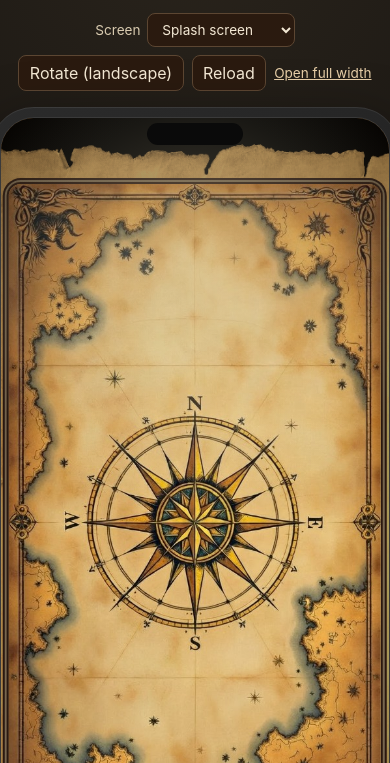
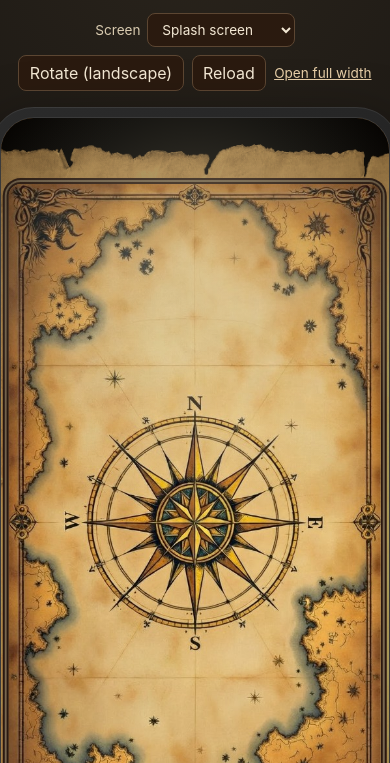
Before and after one commit to sdjourney07-tech/Globbal, a website: page mobile-preview.html in a window 390 px wide. Shown: the part 81-844 px from the top of the page. Drawn offline with Linux system fonts and the light colour scheme.

Commit message:
Fix online tile drag cleared by cancelled HTML5 dragend.
Stop native drag from racing pointer-drag mid-gesture, and remove the mobile preview phone notch oval.

Co-authored-by: Cursor <cursoragent@cursor.com>

```diff
--- a/app-online.js
+++ b/app-online.js
@@ -748,6 +748,10 @@ function onTurnTileDragStart(event, row, col) {
 }
 
 function onAnyDragEnd() {
+  // HTML5 dragend can fire when we cancel native drag for pointer-drag; ignore it.
+  if (window.GlobbleTilePointerDrag?.isActive?.()) {
+    return;
+  }
   if (window.GlobbleRackReorder) {
     window.GlobbleRackReorder.finishDragGhost();
   }
--- a/app.js
+++ b/app.js
@@ -1102,6 +1102,10 @@ function onTurnTileDragStart(event, row, col) {
 }
 
 function onAnyDragEnd() {
+  // HTML5 dragend can fire when we cancel native drag for pointer-drag; ignore it.
+  if (window.GlobbleTilePointerDrag?.isActive?.()) {
+    return;
+  }
   if (window.GlobbleRackReorder) {
     window.GlobbleRackReorder.finishDragGhost();
   }
--- a/mobile-preview.html
+++ b/mobile-preview.html
@@ -92,19 +92,6 @@
           inset 0 1px 0 rgba(255, 255, 255, 0.08);
       }
 
-      .phone-notch {
-        position: absolute;
-        top: calc(var(--bezel) + 6px);
-        left: 50%;
-        transform: translateX(-50%);
-        width: 96px;
-        height: 22px;
-        border-radius: 999px;
-        background: #0a0a0a;
-        z-index: 2;
-        pointer-events: none;
-      }
-
       .phone-screen {
         width: var(--phone-w, 390px);
         height: var(--phone-h, 844px);
@@ -157,7 +144,6 @@
     </div>
 
     <div class="phone-shell" id="phoneShell">
-      <div class="phone-notch" id="phoneNotch" aria-hidden="true"></div>
       <div class="phone-screen" id="phoneScreen">
         <iframe id="gameFrame" title="Globbal mobile preview" src="./splash.html"></iframe>
       </div>
@@ -174,7 +160,6 @@
       const reloadBtn = document.getElementById("reloadBtn");
       const gameFrame = document.getElementById("gameFrame");
       const phoneScreen = document.getElementById("phoneScreen");
-      const phoneNotch = document.getElementById("phoneNotch");
       const sizeLabel = document.getElementById("sizeLabel");
 
       let landscape = false;
@@ -183,7 +168,6 @@
         const size = landscape ? LANDSCAPE : PORTRAIT;
         phoneScreen.style.setProperty("--phone-w", `${size.w}px`);
         phoneScreen.style.setProperty("--phone-h", `${size.h}px`);
-        phoneNotch.hidden = landscape;
         rotateBtn.setAttribute("aria-pressed", String(landscape));
         rotateBtn.textContent = landscape ? "Rotate (portrait)" : "Rotate (landscape)";
         sizeLabel.innerHTML = `Viewport: <code>${size.w} × ${size.h}</code> ${landscape ? "landscape" : "portrait"}`;
```
Also changed, not shown: tile-pointer-drag.js (+9 -9 lines).
